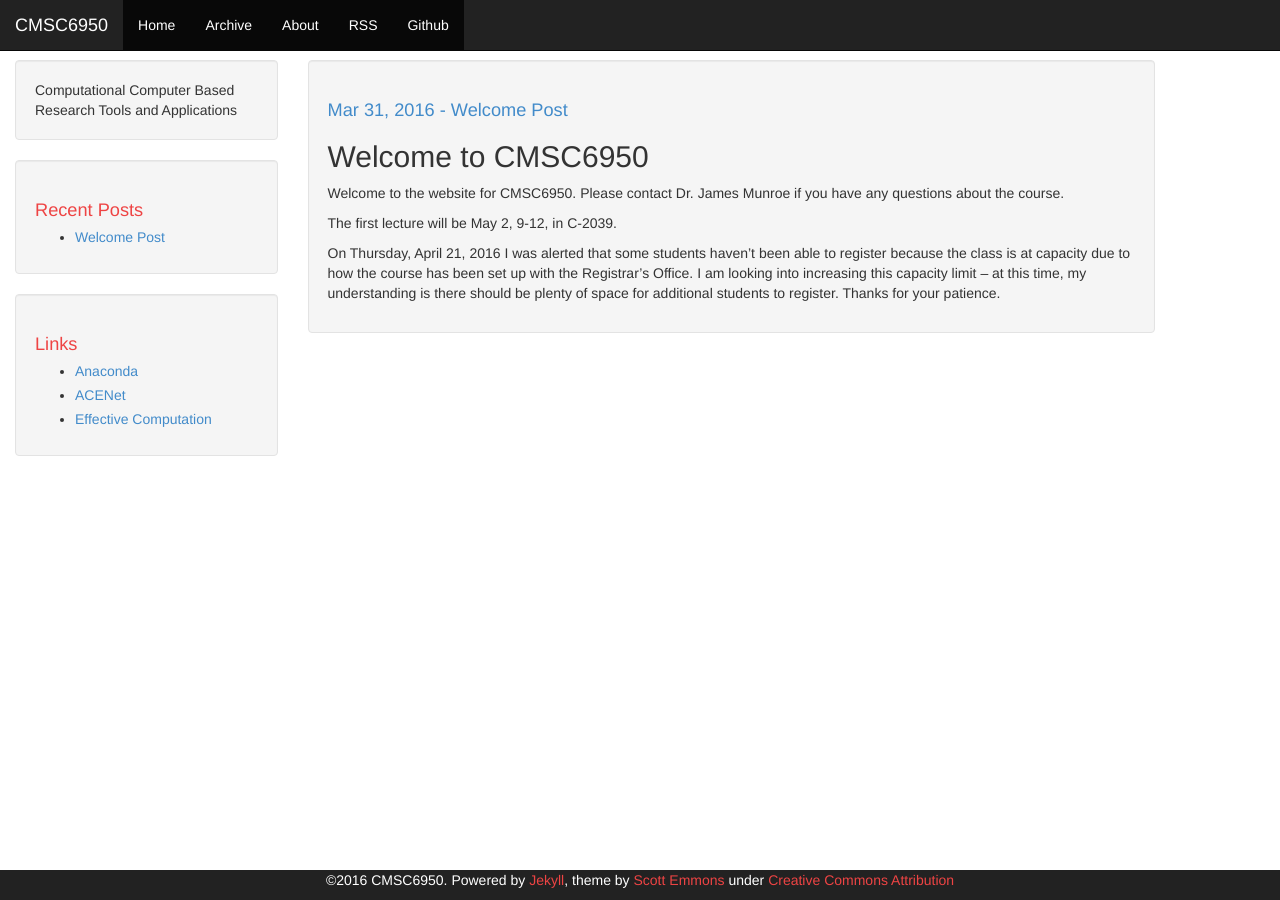
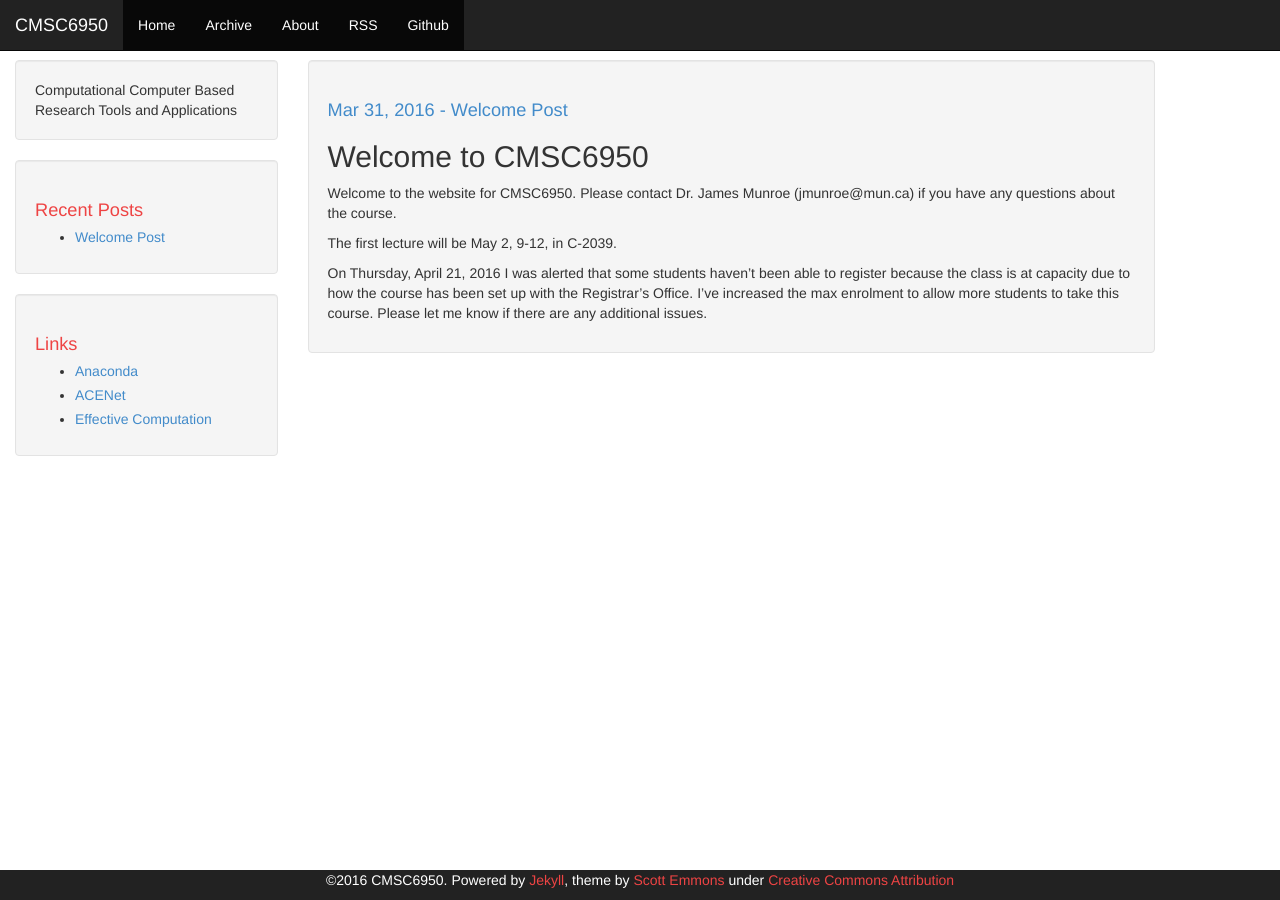
Before and after one commit to jmunroe/CMSC6950, a Jekyll site: the page built from _posts/2016-03-31-welcome-post.md, in a window 1280 px wide. Built offline with Jekyll 4.4.1, drawn with Linux system fonts in a browser that asks for light colours.

Commit message:
Update 2016-03-31-welcome-post.md

```diff
--- a/_posts/2016-03-31-welcome-post.md
+++ b/_posts/2016-03-31-welcome-post.md
@@ -5,8 +5,8 @@ published: true
 
 ## Welcome to CMSC6950
 
-Welcome to the website for CMSC6950.  Please contact Dr. James Munroe if you have any questions about the course.
+Welcome to the website for CMSC6950.  Please contact Dr. James Munroe (jmunroe@mun.ca) if you have any questions about the course.
 
 The first lecture will be May 2, 9-12, in C-2039.
 
-On Thursday, April 21, 2016 I was alerted that some students haven't been able to register because the class is at capacity due to how the course has been set up with the Registrar's Office.  I am looking into increasing this capacity limit -- at this time, my understanding is there should be plenty of space for additional students to register.  Thanks for your patience.
+On Thursday, April 21, 2016 I was alerted that some students haven't been able to register because the class is at capacity due to how the course has been set up with the Registrar's Office.  I've increased the max enrolment to allow more students to take this course. Please let me know if there are any additional issues.
```
